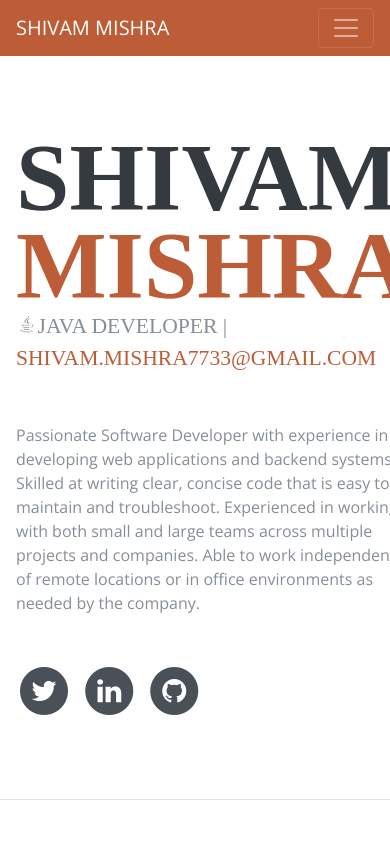
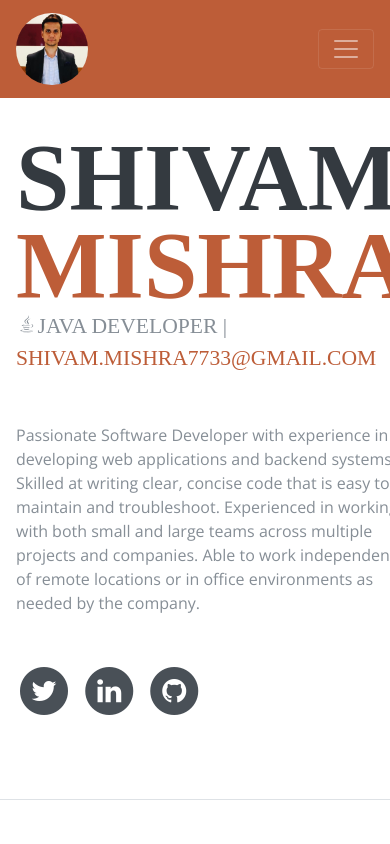
Before and after one commit to shivam-vr-mishra/portfolio, a plain HTML site: page index.html in a window 390 px wide. Shown: the top 844 px of the page. Drawn offline with nearby package versions, Linux system fonts and the light colour scheme; a web font is replaced by a local one.

Commit message:
image width

```diff
--- a/index.html
+++ b/index.html
@@ -23,13 +23,21 @@
     <!-- Custom styles for this template -->
     <link href="css/resume.min.css" rel="stylesheet">
 
+	<style>
+		@media (max-width: 992px) {
+		  .navbar-brand.js-scroll-trigger {
+			width:20%;
+		  }
+		}
+	</style>
+
   </head>
 
   <body id="page-top">
 
     <nav class="navbar navbar-expand-lg navbar-dark bg-primary fixed-top" id="sideNav">
       <a class="navbar-brand js-scroll-trigger" href="#page-top">
-        <span class="d-block d-lg-none">SHIVAM MISHRA</span>
+        <span class="d-block d-lg-none"><img class="img-fluid img-profile rounded-circle" src="img/profile.jfif" alt=""></span>
         <span class="d-none d-lg-block">
           <img class="img-fluid img-profile rounded-circle mx-auto mb-2" src="img/profile.jfif" alt="">
         </span>
@@ -111,7 +119,7 @@
               <span class="text-primary">May 2021 - Present</span>
             </div>
           </div>
-          <div class="resume-item d-flex flex-column flex-md-row mb-5">
+          <div class="resume-item d-flex flex-column flex-md-row">
             <div class="resume-content mr-auto">
               <h3 class="mb-0">Junior Java Developer</h3>
               <div class="subheading mb-3">EliteEvince Technologies</div>
```
